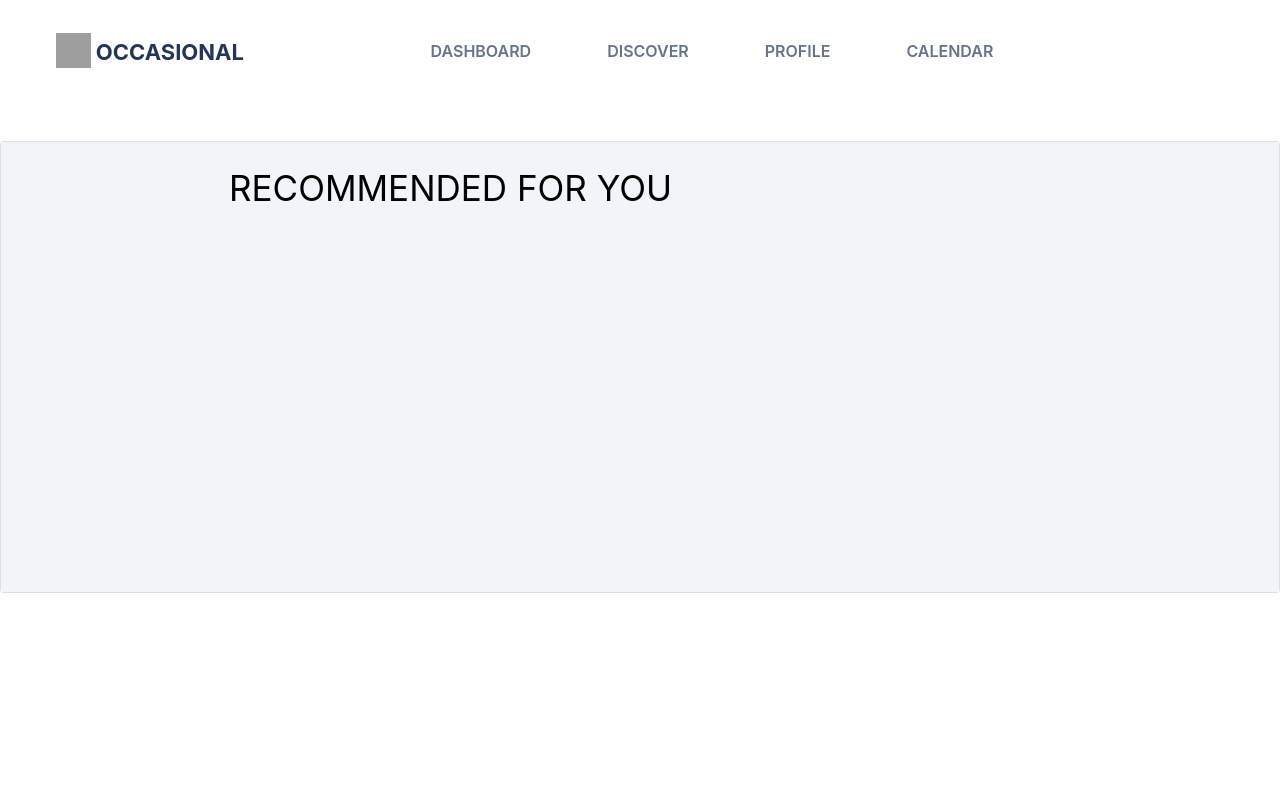
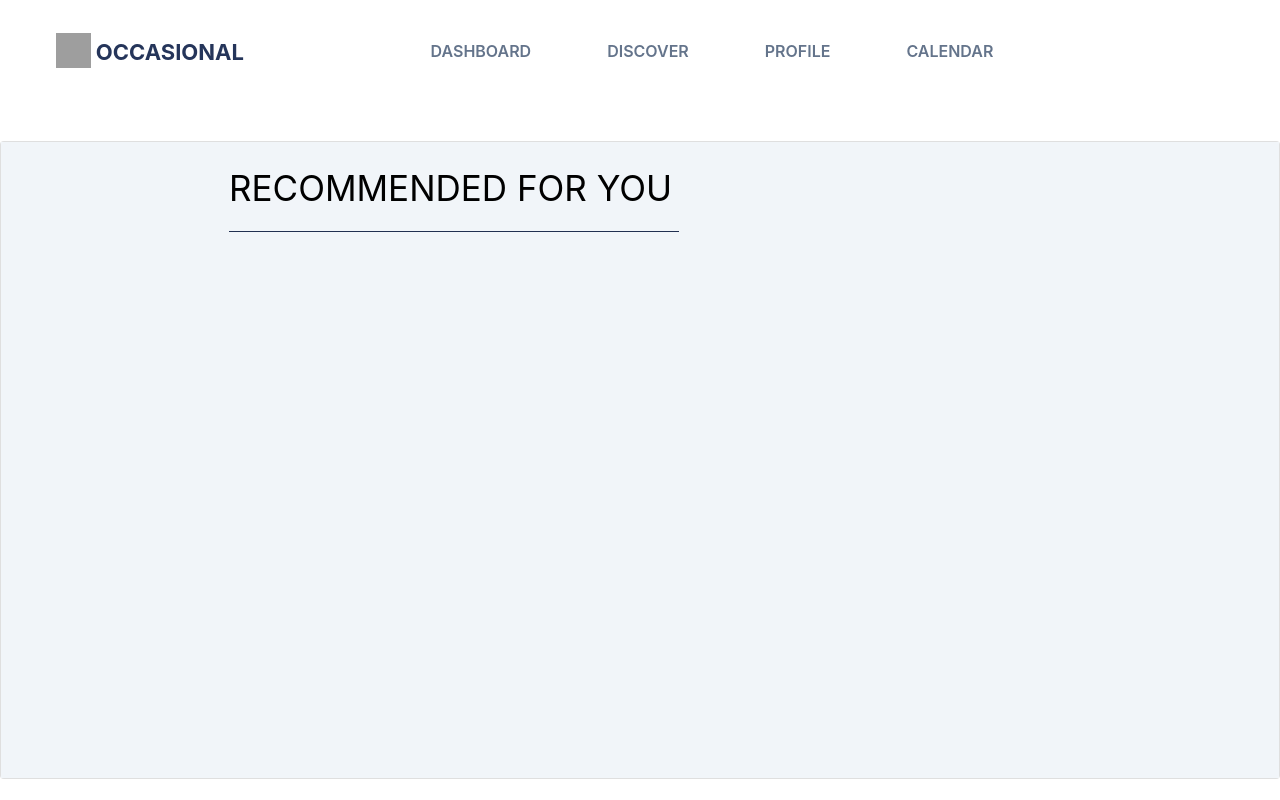
Before and after one commit to ECE444-2023Fall/project-1-web-application-design-group16-fieryflamingos, a Flask app: page /dashboard/1 in a window 1280 px wide. Run offline with Flask 3, Linux system fonts and the light colour scheme; some libraries are stand-ins or nearby versions; some web fonts are replaced; grey boxes are pictures that could not be loaded.

Commit message:
Custom.css and merging Mohammed branch to minimize custom.css merge conflicts

```diff
--- a/app/static/css/custom.css
+++ b/app/static/css/custom.css
@@ -1,7 +1,20 @@
 
-:root { font-family: 'Inter', sans-serif; }
+:root {
+    font-family: 'Inter', sans-serif;
+    --UofT-Blue: #25355A;
+    --Lighter-Blue: #64748B;
+    --Light-Grey: #F1F5F9;
+    --White: #FFFFFF;
+    --Black: #000000;
+    --Bold-font-weight: 700;
+    --Medium-font-weight: 400;
+    --Light-font-weight: 300;
+    --underline-padding:
+}
 @supports (font-variation-settings: normal) {
-  :root { font-family: 'Inter var', sans-serif; }
+  :root {
+    font-family: 'Inter var', sans-serif;
+  }
 }
 
 .navbar{
@@ -18,11 +31,11 @@
     font-style: bold;
     font-weight: 700;
     line-height: normal;
-    color: #25355A;
+    color: var(--UofT-Blue);
 }
 
 .nav-link{
-    color: #64748B;
+    color: var(--Lighter-Blue);
     font-family: Inter;
     font-size: 16px;
     font-style: normal;
@@ -31,7 +44,7 @@
 }
 
 .nav-link:hover{
- color: #25355A;
+ color: var(--UofT-Blue);
 }
 
 .nav-item{
@@ -40,9 +53,9 @@
 }
 
 .rec-sec{
-    height: 450px;
+    height: 636px;
     flex-shrink: 0;
-    background-color: #F1F5F9;
+    background-color: var(--Light-Grey);
 }
 
 .recommended{
@@ -51,12 +64,23 @@
     font-size: 35px;
     font-style: normal;
     font-weight: 400;
-    background-color: #F1F5F9;
+    background-color: var(--Light-Grey);
     margin-top: 20px;
     border-bottom: 2px;
     border-color: #000000;
 }
 
 .col-9{
-    background-color: #F1F5F9;
+    background-color: var(--Light-Grey);
 }
+
+hr {
+    display: block;
+    height: 5px;
+    border: 2px solid var(--UofT-Blue);
+    background-color: var(--UofT-Blue);
+    text-align: left;
+    margin-left: 0;
+    margin-top: 20px;
+    width: 450px;
+}
--- a/app/templates/dashboard.html
+++ b/app/templates/dashboard.html
@@ -5,9 +5,10 @@
         <div class = "container-fluid rec-sec">
             <div class= "row">
                 <div class = "col"></div>
-                    <div class = "recommended col-8">RECOMMENDED FOR YOU</div>
-                    <hr/>
-                <div class = "col"></div>
+                    <div class = "recommended col-8">RECOMMENDED FOR YOU
+                        <hr class="underline">
+                    </div>
+                <div class= "col"></div>
             </div>
         </div>
     </div>
```
Also changed, not shown: tests/test_templates.py (added).
